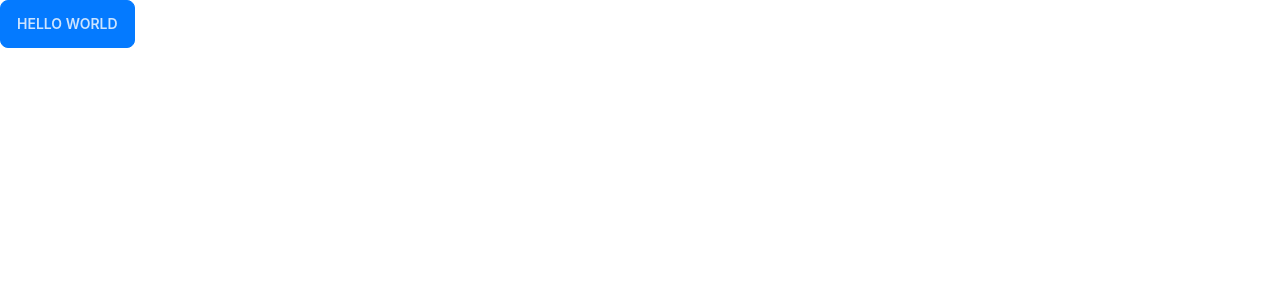
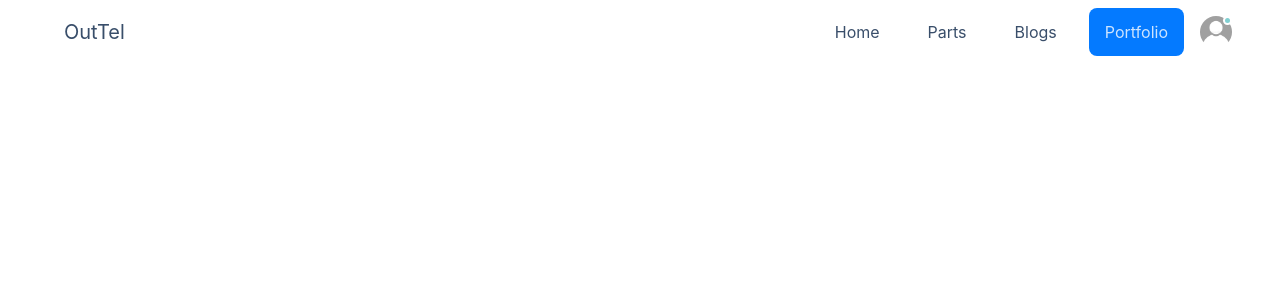
Before and after one commit to imrannaazir/outtel-public, a React (Create React App) app: page /portfolio in a window 1280 px wide. Shown: the top 300 px of the page. Built offline with nearby package versions, Linux system fonts and the light colour scheme.

Commit message:
created navbar

```diff
--- a/src/App.js
+++ b/src/App.js
@@ -1,9 +1,35 @@
+import { Route, Routes } from 'react-router-dom';
 import './App.css';
+import Parts from './pages/AllParts/Parts';
+import RequiredAuth from './pages/Auth/RequiredAuth';
+import Blogs from './pages/Blogs/Blogs';
+import Dashboard from './pages/Dashboard/Dashboard';
+import Home from './pages/Home/Home';
+import Portfolio from './pages/Portfolio/Portfolio';
+import Navbar from './Shared/Navbar';
 
 function App() {
   return (
     <div>
-      <button className='btn btn-primary'>hello world</button>
+      <Navbar>
+        <Routes>
+          {/* root or public route */}
+          <Route path='/' element={<Home />} />
+          <Route path='/parts' element={<Parts />} />
+          <Route path='/blogs' element={<Blogs />} />
+          <Route path='/portfolio' element={<Portfolio />} />
+
+          {/* privet auth */}
+          <Route element={<RequiredAuth />}>
+            <Route path='/dashboard' element={<Dashboard />} />
+
+          </Route>
+          {/* admin route */}
+          {/*  <Route element={<AdminAuth/>}>
+
+       </Route> */}
+        </Routes>
+      </Navbar>
     </div>
   );
 }
--- /dev/null
+++ b/src/Shared/Navbar.jsx
@@ -0,0 +1,144 @@
+import React, { useEffect, useState } from "react";
+import { NavLink, useLocation } from "react-router-dom";
+import userImg from "../../src/assets/images/user.jpg";
+
+const Navbar = ({ children }) => {
+  const location = useLocation();
+  const [path, setPath] = useState(false);
+  const user = true;
+
+  useEffect(() => {
+    if (location.pathname.includes("dashboard")) {
+      setPath(true);
+    } else {
+      setPath(false);
+    }
+  }, [location.pathname]);
+  const navElement = (
+    <div className=" flex gap-4">
+      <li>
+        <NavLink className="rounded-lg" to="/">
+          Home
+        </NavLink>
+      </li>
+      <li>
+        <NavLink className="rounded-lg" to="/parts">
+          Parts
+        </NavLink>
+      </li>
+      <li>
+        <NavLink className="rounded-lg" to="/blogs">
+          Blogs
+        </NavLink>
+      </li>
+      <li>
+        <NavLink className="rounded-lg" to="/portfolio">
+          Portfolio
+        </NavLink>
+      </li>
+
+      {user ? (
+        <div class="dropdown dropdown-end dropdown-hover">
+          <label tabindex="0">
+            <div class="avatar online mt-2">
+              <div class="w-8 rounded-full">
+                <img src={user?.photoURL || userImg} alt="" />
+              </div>
+            </div>
+          </label>
+          <ul
+            tabindex="0"
+            class="dropdown-content menu p-2 shadow bg-base-100 rounded-box w-52"
+          >
+            <div class="avatar">
+              <div class="w-24 rounded-full ring ring-primary ring-offset-base-100 ring-offset-2 mx-auto">
+                <img src={user?.photoURL || userImg} alt="" />
+              </div>
+            </div>
+            <div class="divider"></div>
+            <p className="text-center text-primary font-semibold">
+              {user?.displayName}
+            </p>
+            <p className="text-center  text-xs">{user?.email}</p>
+            <a className="btn btn-block btn-outline my-2" href="/dashboard">
+              Dashboard
+            </a>
+
+            <button class="btn gap-2 ">
+              <svg
+                xmlns="http://www.w3.org/2000/svg"
+                class="h-6 w-6"
+                fill="none"
+                viewBox="0 0 24 24"
+                stroke="currentColor"
+              >
+                <path
+                  stroke-linecap="round"
+                  stroke-linejoin="round"
+                  stroke-width="2"
+                  d="M6 18L18 6M6 6l12 12"
+                />
+              </svg>
+              Logout
+            </button>
+          </ul>
+        </div>
+      ) : (
+        <li>
+          <NavLink to="/login">Login</NavLink>
+        </li>
+      )}
+    </div>
+  );
+
+  return (
+    <div class="drawer drawer-end">
+      <input id="my-drawer-3" type="checkbox" class="drawer-toggle" />
+      <div class="drawer-content flex flex-col">
+        {/* navbar */}
+        {path ? (
+          ""
+        ) : (
+          <div class={`w-full navbar bg-base-100 px-12 fixed top-0 z-50 `}>
+            <div class="flex-1 px-2 mx-2 text-xl">OutTel</div>
+            <div class="flex-none hidden lg:block">
+              <ul class="menu menu-horizontal">
+                {/* menu content */}
+                {navElement}
+              </ul>
+            </div>
+
+            <div class="flex-none lg:hidden">
+              <label for="my-drawer-3" class="btn btn-square btn-ghost">
+                <svg
+                  xmlns="http://www.w3.org/2000/svg"
+                  class="h-5 w-5"
+                  fill="none"
+                  viewBox="0 0 24 24"
+                  stroke="currentColor"
+                >
+                  <path
+                    stroke-linecap="round"
+                    stroke-linejoin="round"
+                    stroke-width="2"
+                    d="M4 6h16M4 12h16M4 18h7"
+                  />
+                </svg>
+              </label>
+            </div>
+          </div>
+        )}
+        {children}
+      </div>
+      <div class="drawer-side">
+        <label for="my-drawer-3" class="drawer-overlay"></label>
+        <ul class="menu p-4 overflow-y-auto w-80 bg-base-100">
+          {/* slider content */}
+          {navElement}
+        </ul>
+      </div>
+    </div>
+  );
+};
+
+export default Navbar;
--- a/src/firebase.init.jsx
+++ b/src/firebase.init.jsx
@@ -1,5 +1,28 @@
 // Import the functions you need from the SDKs you need
-import { initializeApp, getAuth } from "firebase/app";
+import { initializeApp } from "firebase/app";
+import { getAuth } from "firebase/auth";
+// TODO: Add SDKs for Firebase products that you want to use
+// https://firebase.google.com/docs/web/setup#available-libraries
+
+// Your web app's Firebase configuration
+const firebaseConfig = {
+  apiKey: "AIzaSyAB4dU_nCZEyyADzabVtfRBHerJKMUlFO4",
+  authDomain: "outtel-tech.firebaseapp.com",
+  projectId: "outtel-tech",
+  storageBucket: "outtel-tech.appspot.com",
+  messagingSenderId: "650728865938",
+  appId: "1:650728865938:web:ec27e9cfc32e40b77a264b",
+};
+
+// Initialize Firebase
+const app = initializeApp(firebaseConfig);
+export const auth = getAuth(app);
+
+/*
+// Import the functions you need from the SDKs you need
+import { initializeApp } from "firebase/app";
+import { getAuth } from "firebase/auth";
+
 // TODO: Add SDKs for Firebase products that you want to use
 // https://firebase.google.com/docs/web/setup#available-libraries
 
@@ -16,3 +39,4 @@ const firebaseConfig = {
 // Initialize Firebase
 const app = initializeApp(firebaseConfig);
 export const auth = getAuth(app);
+ */
--- /dev/null
+++ b/src/pages/Dashboard/Dashboard.jsx
@@ -0,0 +1,12 @@
+import React from "react";
+
+const Dashboard = () => {
+  return (
+    <div>
+      <p>Dashboard</p>
+    </div>
+  );
+};
+
+export default Dashboard;
+<p>Dashboard</p>;
```
Also changed, not shown: src/assets/images/user.jpg (added).
